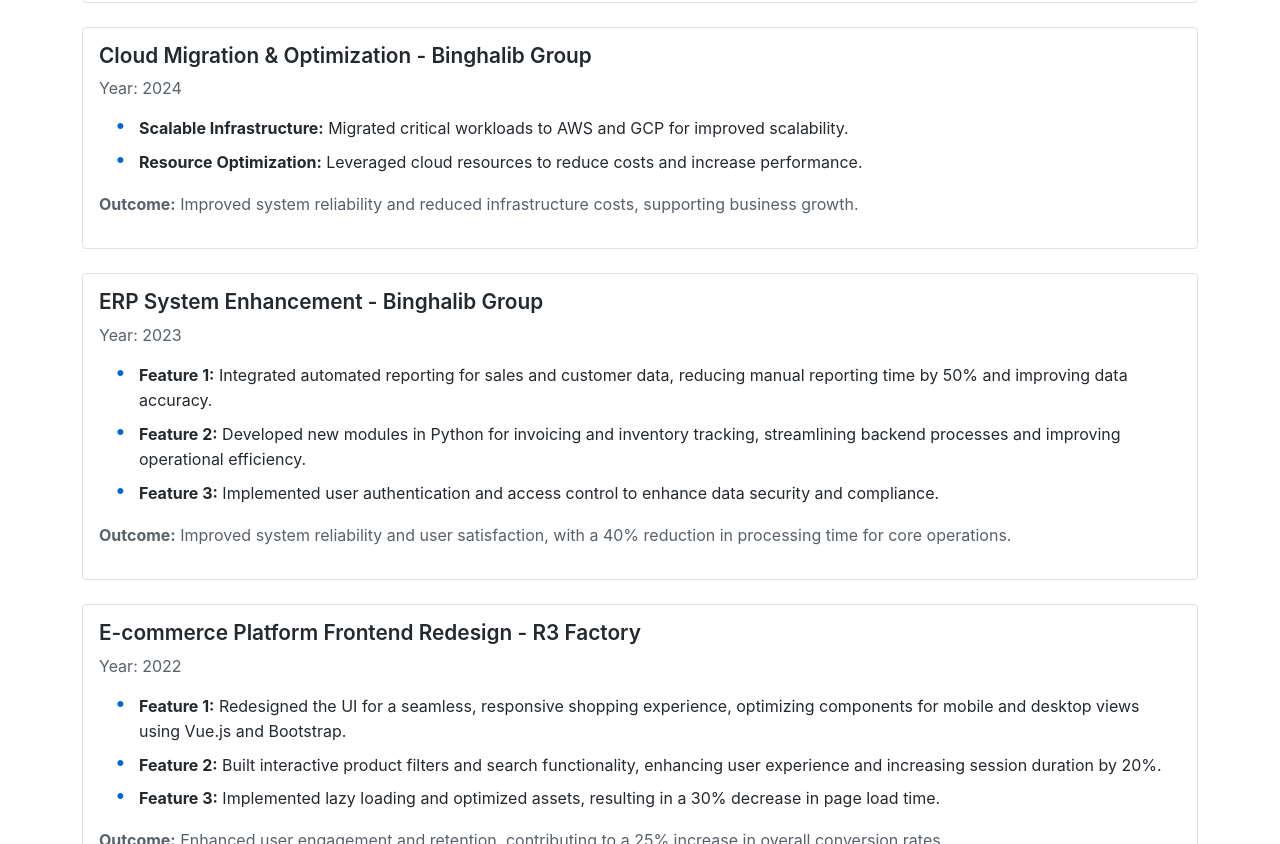
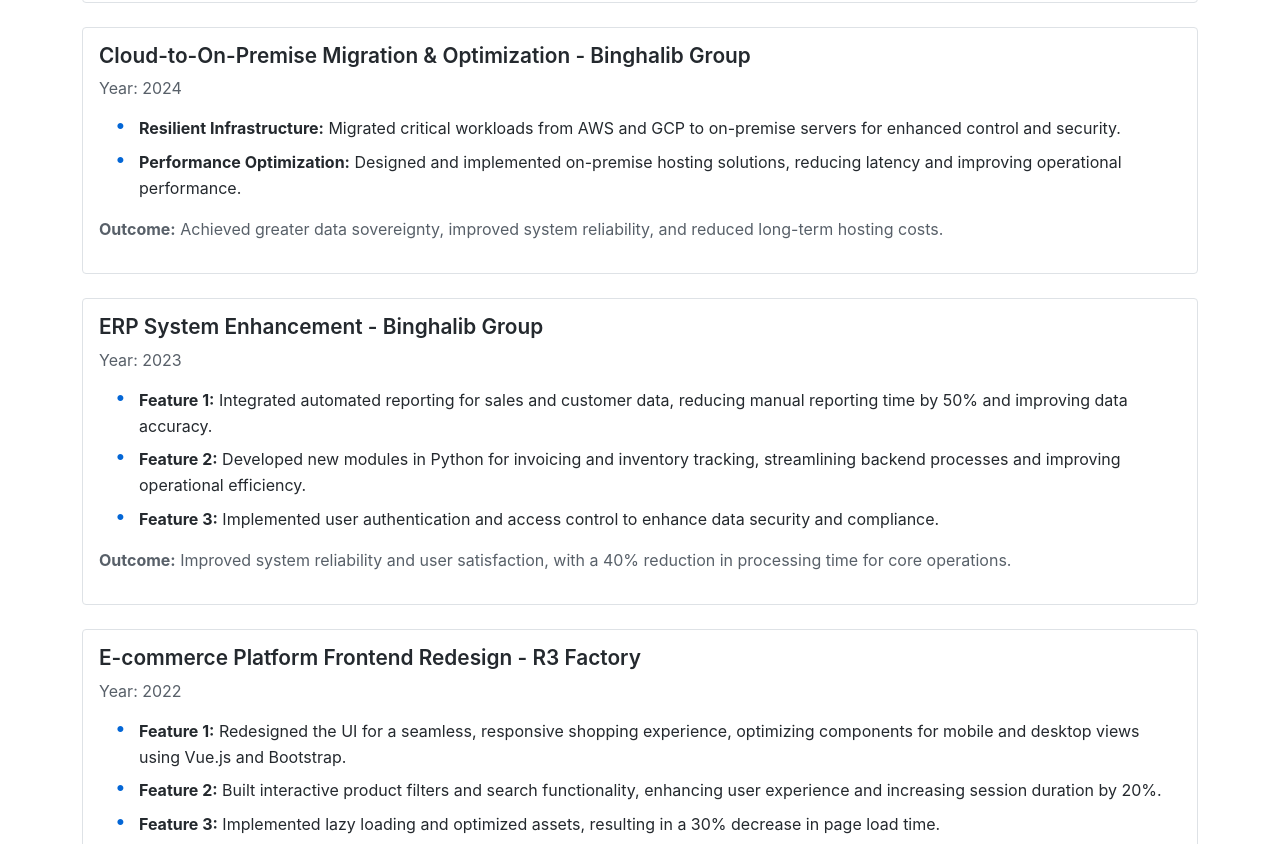
Before and after one commit to akbarali97/akbarali97.github.io, a plain HTML site: page index.html in a window 1280 px wide. Shown: the part 3677-4521 px from the top of the page. Drawn offline with nearby package versions, Linux system fonts and the light colour scheme.

Commit message:
fix: data integrity

```diff
--- a/index.html
+++ b/index.html
@@ -221,13 +221,13 @@
 
     <!-- Project: Cloud Migration -->
     <div class="project border rounded p-3 mb-4">
-        <h5>Cloud Migration & Optimization - Binghalib Group</h5>
+        <h5>Cloud-to-On-Premise Migration & Optimization - Binghalib Group</h5>
         <p>Year: 2024</p>
         <ul>
-            <li><strong>Scalable Infrastructure:</strong> Migrated critical workloads to AWS and GCP for improved scalability.</li>
-            <li><strong>Resource Optimization:</strong> Leveraged cloud resources to reduce costs and increase performance.</li>
+            <li><strong>Resilient Infrastructure:</strong> Migrated critical workloads from AWS and GCP to on-premise servers for enhanced control and security.</li>
+            <li><strong>Performance Optimization:</strong> Designed and implemented on-premise hosting solutions, reducing latency and improving operational performance.</li>
         </ul>
-        <p><strong>Outcome:</strong> Improved system reliability and reduced infrastructure costs, supporting business growth.</p>
+        <p><strong>Outcome:</strong> Achieved greater data sovereignty, improved system reliability, and reduced long-term hosting costs.</p>
     </div>
         <!-- Project 1: ERP System Enhancement -->
         <div class="project border rounded p-3 mb-4">
```
